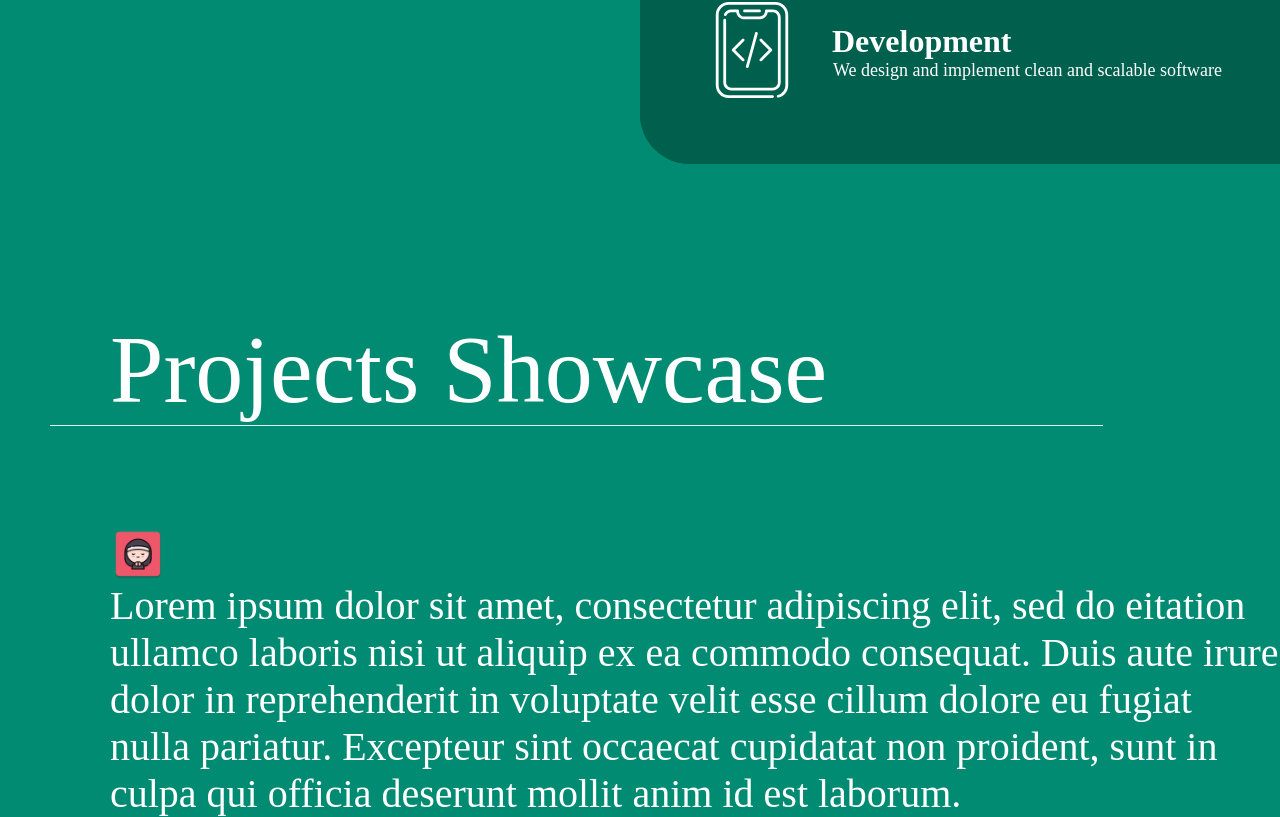
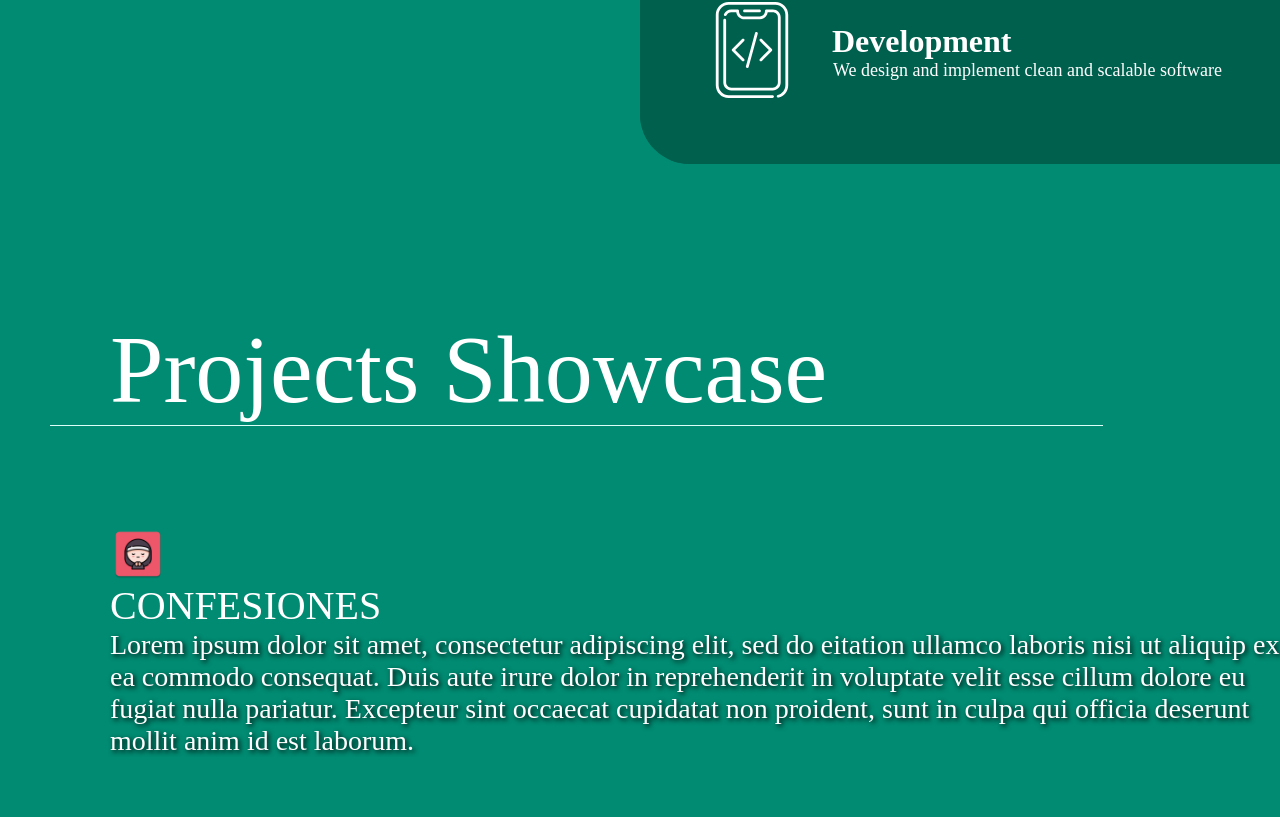
Before and after one commit to CommonDevs/commondev-web, a React (Create React App) app: page / in a window 1280 px wide. Shown: the part 1228-2045 px from the top of the page. After the commit the page ends 1985 px from the top, so only its background shows below. Built offline with nearby package versions, Linux system fonts and the light colour scheme; a web font is replaced by a local one.

Commit message:
Fix showcase title text

```diff
--- a/src/App.js
+++ b/src/App.js
@@ -90,12 +90,15 @@ function App() {
         <ProjectShowcase.Header>
         <ProjectShowcase.Description>
             <ProjectShowcase.Title src={ConfesionesIcon}>
+            CONFESIONES
+            </ProjectShowcase.Title>
+            <ProjectShowcase.Text>
             Lorem ipsum dolor sit amet, consectetur adipiscing elit, sed do eitation ullamco laboris nisi ut aliquip ex ea commodo consequat.
             Duis aute irure dolor in reprehenderit in voluptate velit esse cillum dolore eu fugiat nulla pariatur.
              Excepteur sint occaecat cupidatat non proident, sunt in culpa qui officia deserunt mollit anim id est laborum.
-            </ProjectShowcase.Title>
+            </ProjectShowcase.Text>
           </ProjectShowcase.Description>
-          <ProjectShowcase.QRCode />
+        <ProjectShowcase.QRCode />
         </ProjectShowcase.Header>
         <ProjectShowcase.Carousel>
 
--- a/src/components/showcase/styles/ShowcaseStyles.js
+++ b/src/components/showcase/styles/ShowcaseStyles.js
@@ -13,6 +13,7 @@ display: flex;
 flex-direction: column;
 `;
 export const TitleText = styled.div `
+display: flex;
  color:white;
  font-size:40px;
 `;
```
